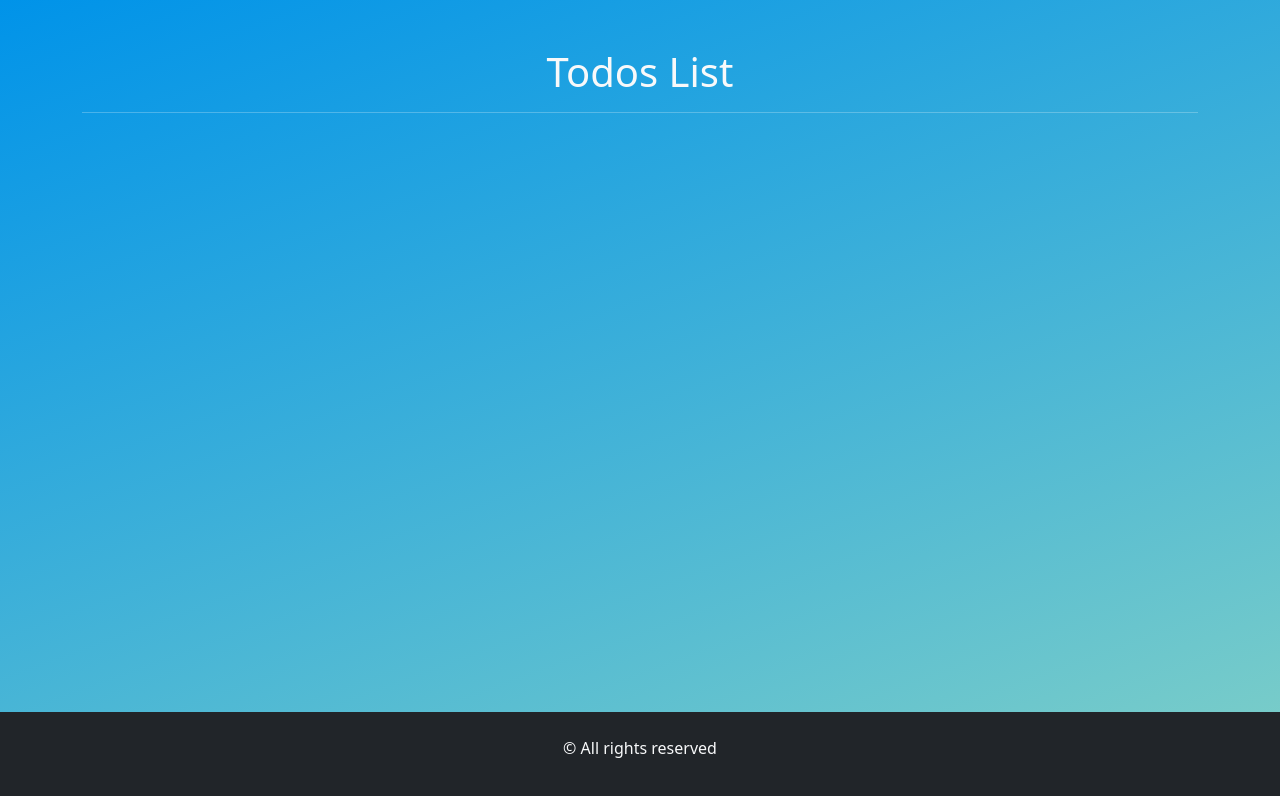
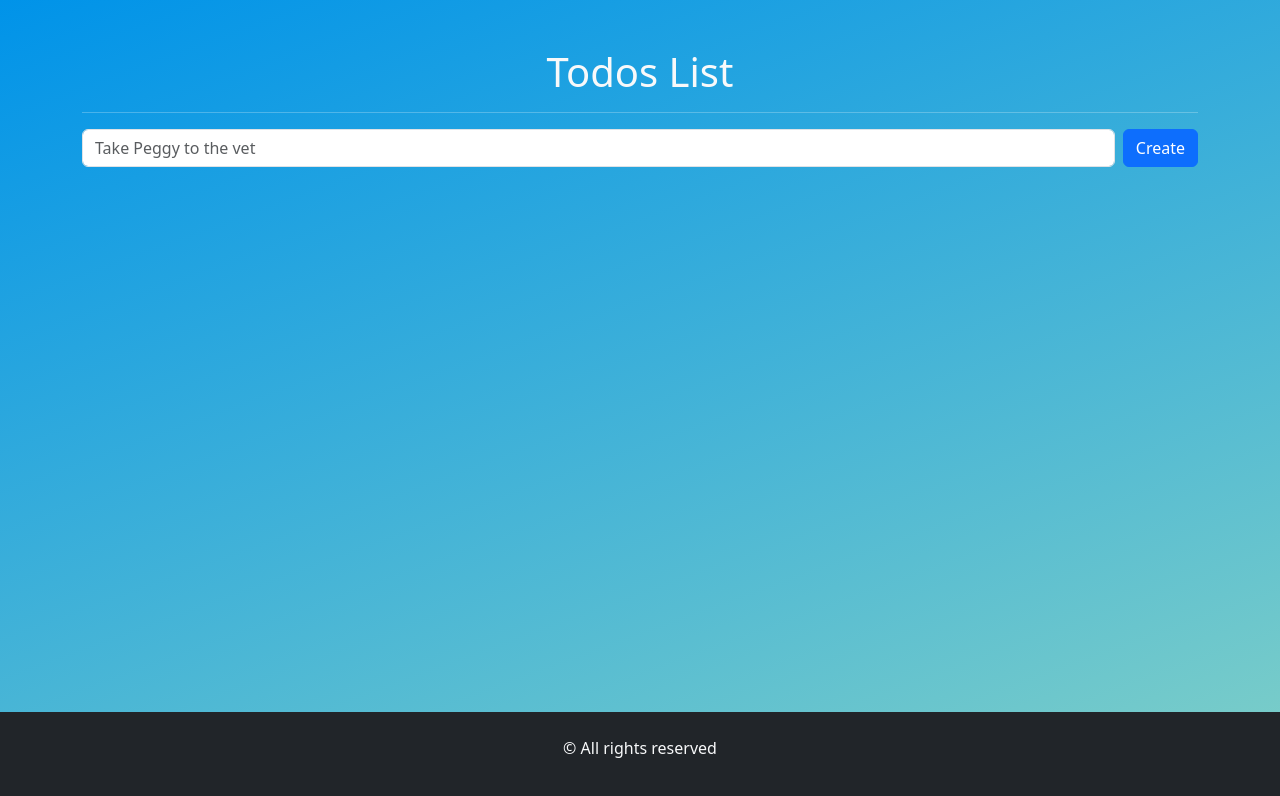
Before and after one commit to danielPomo/basic-todos-list, a React (Vite) app: page / in a window 1280 px wide. Shown: the top 796 px of the page. Built offline with nearby package versions, Linux system fonts and the light colour scheme.

Commit message:
I create the TodosForm component

```diff
--- a/package.json
+++ b/package.json
@@ -11,6 +11,7 @@
   },
   "dependencies": {
     "bootstrap": "^5.3.0",
+    "bootstrap-icons": "^1.10.5",
     "react": "^18.2.0",
     "react-bootstrap": "^2.8.0",
     "react-dom": "^18.2.0"
--- a/src/App.jsx
+++ b/src/App.jsx
@@ -1,6 +1,7 @@
 import { Container } from "react-bootstrap";
 import "./App.css";
 import "bootstrap/dist/css/bootstrap.min.css";
+import TodosForm from "./components/TodosForm";
 
 function App() {
   return (
@@ -10,6 +11,7 @@ function App() {
           <h1 className="text-center ">Todos List</h1>
           <hr />
         </section>
+        <TodosForm />
       </Container>
       <footer className="bg-dark text-center text-light py-4">
         <p>&copy; All rights reserved</p>
--- /dev/null
+++ b/src/components/TodosForm.jsx
@@ -0,0 +1,14 @@
+import { Form, Button } from "react-bootstrap";
+
+const TodosForm = () => {
+  return (
+    <Form>
+      <Form.Group className="mb-3 d-flex gap-2" controlId="todosForm">
+        <Form.Control type="text" placeholder="Take Peggy to the vet" />
+        <Button variant="primary">Create</Button>
+      </Form.Group>
+    </Form>
+  );
+};
+
+export default TodosForm;
```
Also changed, not shown: src/components/TodosList.jsx (added), src/components/TodosListItem.jsx (added), 1 other file (tests, documents, lock files or other folders).
